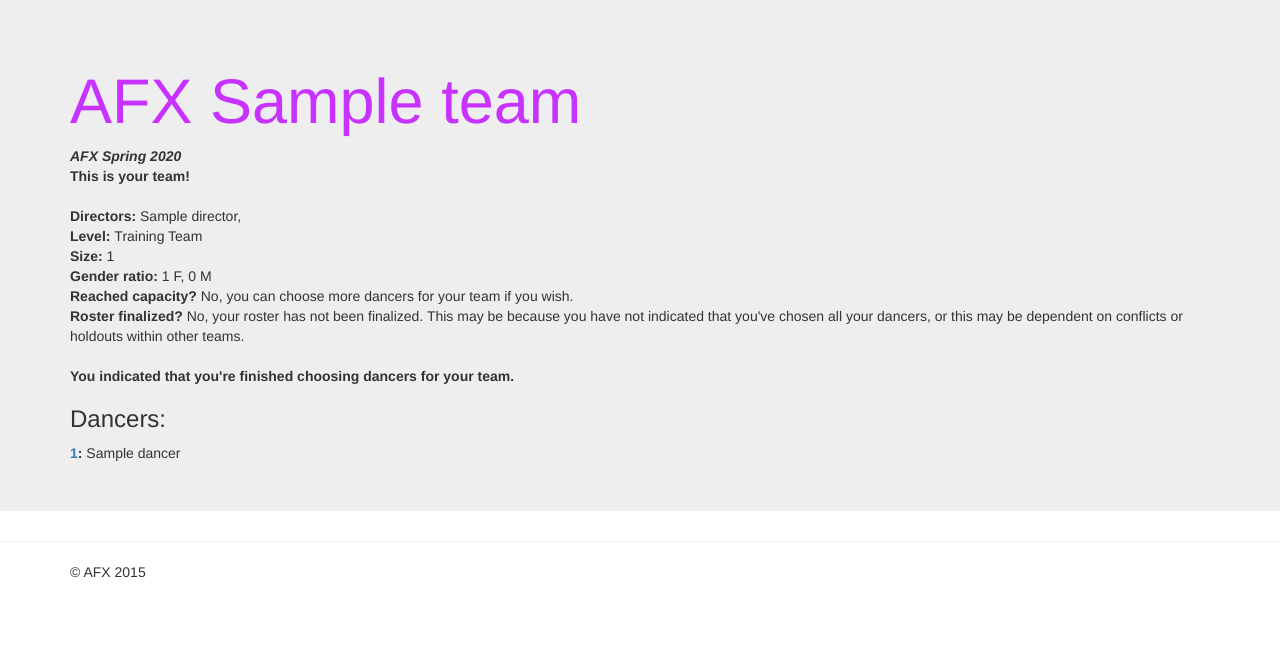
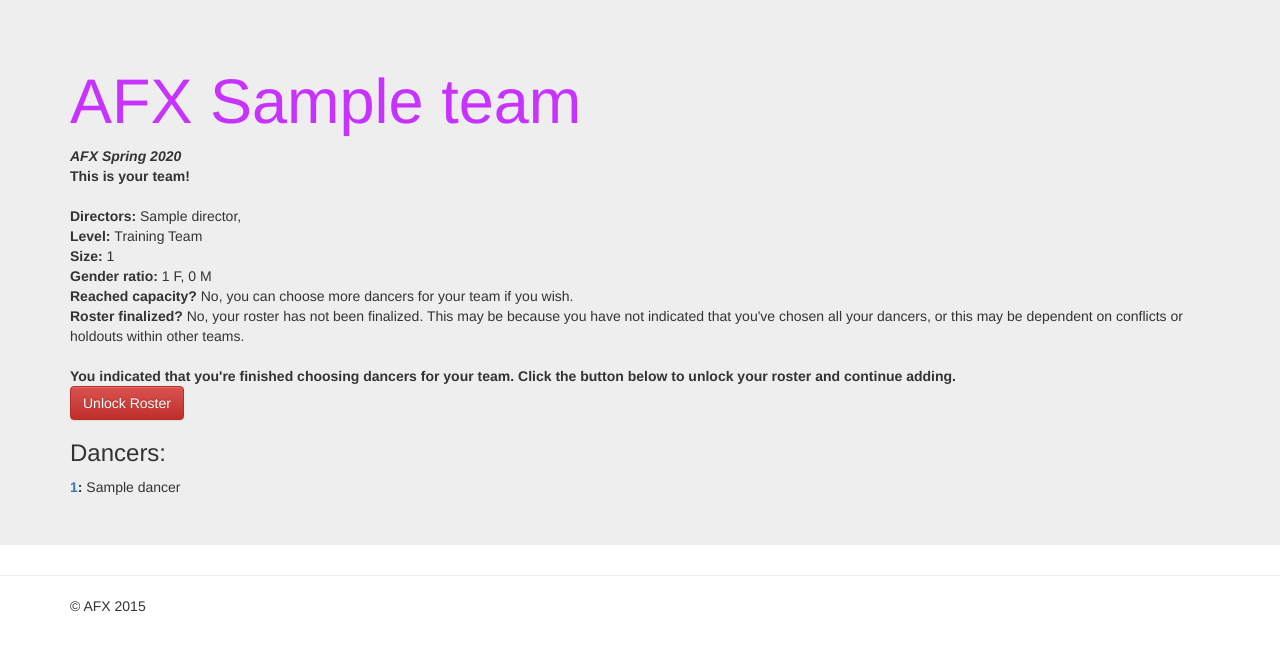
Before and after one commit to albertweng13/afx_audition_site, a Django app: page /team/ in a window 1280 px wide. Shown: the part 51-702 px from the top of the page. Run offline with Django 3.2, Linux system fonts and the light colour scheme; a user stored in the database is signed in; tables that the repository leaves empty hold one stand-in row (values such as "Sample post"); some libraries are stand-ins or nearby versions.

Commit message:
lock/unlock roster

```diff
--- a/audition_site/apps/org/forms.py
+++ b/audition_site/apps/org/forms.py
@@ -39,6 +39,9 @@ class RandomizeForm(forms.Form):
 class AllSetForm(forms.Form):
 	org = forms.CharField(required=False)
 
+class UnAllSetForm(forms.Form):
+	org = forms.CharField(required=False)
+
 		# form = CastinGroupForm()
 		# Something happens
 		# casting_group = form.save()
--- a/audition_site/templates/audition_site/team.html
+++ b/audition_site/templates/audition_site/team.html
@@ -23,14 +23,18 @@
         {% if myTeam %}
             {% if showForm%}
                 {% if allSet%}
-                <b> You indicated that you're finished choosing dancers for your team.</b>
-                {% else %}
-                <br>If you have finished choosing dancers for your team, click the button below:
-                <b><font color="red"><br>(WARNING: YOU CAN'T UNDO IT SO MAKE SURE YOU'RE DONE)<br><br></font></b>
-                  <form action="/allSet/">
+                <b> You indicated that you're finished choosing dancers for your team. Click the button below to unlock your roster and continue adding. </b>
+                  <form action="/unlock/">
                       {% csrf_token %}
                       {{ form }}
-                      <button type="submit" class="btn btn-primary">I'm all set!</button>
+                      <button type="submit" class="btn btn-danger">Unlock Roster</button>
+                  </form>                {% else %}
+                <br>If you have finished choosing dancers for your team, click the button below:
+<!--                 <b><font color="red"><br>(WARNING: YOU CAN'T UNDO IT SO MAKE SURE YOU'RE DONE)<br><br></font></b>
+ -->                  <form action="/allSet/">
+                      {% csrf_token %}
+                      {{ form }}
+                      <button type="submit" class="btn btn-danger">Lock Roster</button>
                   </form>
               {% endif %}
             {% else %}
--- a/audition_site/urls.py
+++ b/audition_site/urls.py
@@ -29,6 +29,7 @@ urlpatterns = [
     url(r'^searchByName/$', views.searchByName),
     url(r'^conflicts/', views.RandomizeView.as_view()),
     url(r'^allSet/', views.hidden_all_set_form_handler),
+    url(r'^unlock/', views.hidden_un_all_set_form_handler),
     url(r'^randomize/', views.hidden_randomize_form_handler),
     url(r'^newcastinggroup/', views.CastingGroupFormView.as_view()),
     url(r'^(?P<filename>(robots.txt)|(humans.txt))$',
--- a/audition_site/views.py
+++ b/audition_site/views.py
@@ -40,7 +40,7 @@ def conflicts(request):
         isD = False
         org = request.user.owned_org
         tId = 0
-    conflicts = org.conflictedDancers
+    conflicts = sorted(lambda x: x.id, org.conflictedDancers)
     if isD:
         your_conflicts = filter(lambda x: request.user.director.team in x.team_offers, conflicts)
     else:
@@ -272,7 +272,7 @@ def teamProfile(request, teamId):
         else:
             full = "No, this team can choose more dancers if the directors wish."
         (f, m) = team.gender_ratio
-        return render(request, "audition_site/team.html", {'myTeam': False, 'team': team, 'level': level, 'dancers': dancers, 'size': size, 'full': full, 'female': f, 'male': m, 'finalized': finalized})
+        return render(request, "audition_site/team.html", {'myTeam': False, 'team': team, 'level': level, 'dancers': sorted(dancers, lambda x: x.id), 'size': size, 'full': full, 'female': f, 'male': m, 'finalized': finalized})
 
 
 
@@ -360,7 +360,8 @@ class AllSetTeamView(TemplateView):
             (f, m) = team.gender_ratio
             allSet = team.allSet
             showForm = not team.hasConflicts
-            return {'allSet': allSet, 'showForm': showForm, 'all_set_form': forms.AllSetForm({'org': ''}), 'myTeam': True, 'team': team, 'level': level, 'dancers': dancers, 'size': size, 'full': full, 'female': f, 'male': m, 'finalized': finalized}
+            showUndo = team.hasConflicts and team.allSet
+            return {'allSet': allSet, 'showForm': showForm, 'un_all_set_form': forms.UnAllSetForm({'org': ''}), 'all_set_form': forms.AllSetForm({'org': ''}), 'myTeam': True, 'team': team, 'level': level, 'dancers': dancers, 'size': size, 'full': full, 'female': f, 'male': m, 'finalized': finalized}
         else:
             return {}
 
@@ -374,3 +375,14 @@ def hidden_all_set_form_handler(request):
         return HttpResponseRedirect("/team")
     else:
         return HttpResponseRedirect("/?fail=FAIL")
+
+def hidden_un_all_set_form_handler(request):
+    randomize_form = forms.UnAllSetForm(request.POST)
+
+    if randomize_form.is_valid():
+        team = request.user.director.team
+        team.allSet = False
+        team.save()
+        return HttpResponseRedirect("/team")
+    else:
+        return HttpResponseRedirect("/?fail=FAIL")
```
